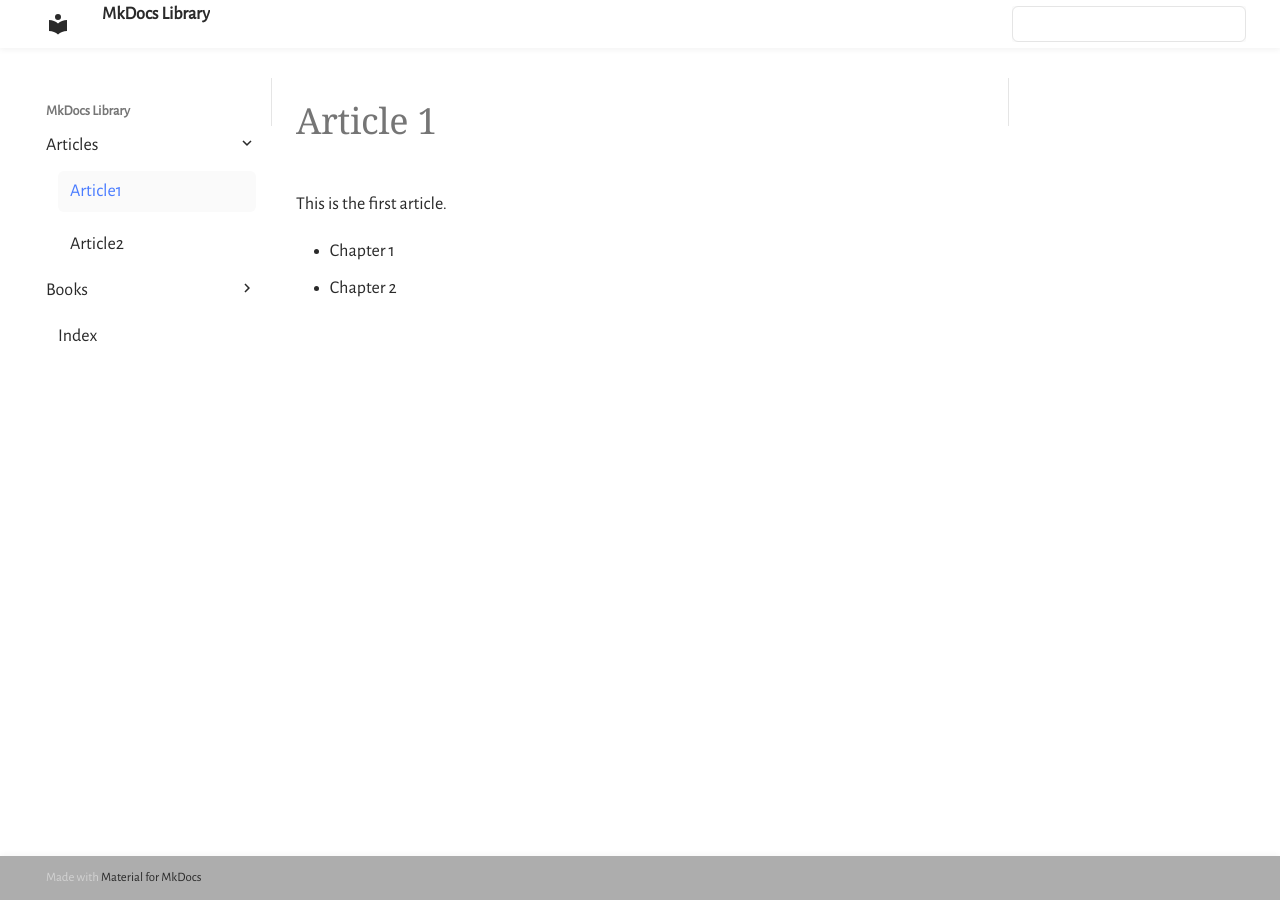
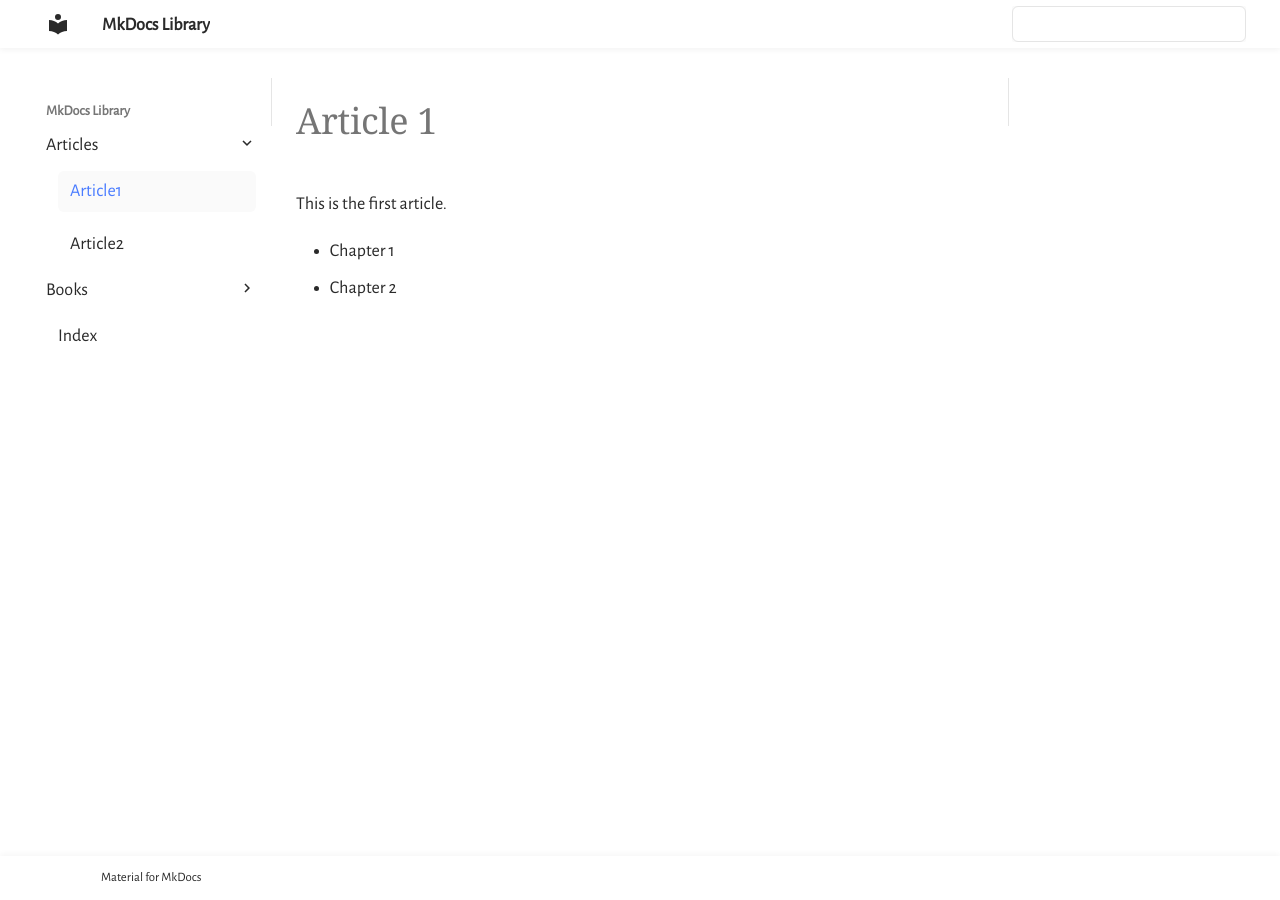
Before and after one commit to padiks/docs, an MkDocs documentation site: the page built from docs/articles/article1.md, in a window 1280 px wide. Built offline with MkDocs 1.6.1 and Material for MkDocs 9.7.7, drawn with Linux system fonts in a browser that asks for light colours; some web fonts are replaced.

Commit message:
Add files via upload

```diff
--- a/docs/css/custom.css
+++ b/docs/css/custom.css
@@ -185,3 +185,35 @@ pre code {
     display: block;
     overflow-x: auto;
 }
+
+/* --------------------------
+   Fix navbar title vertical alignment
+   -------------------------- */
+.md-header__title {
+    line-height: 1.2;
+    padding-top: 15px;
+}
+
+/* --------------------------
+   Footer styling to match navbar
+   -------------------------- */
+.md-footer,
+.md-footer__inner,
+.md-footer .md-typeset,
+.md-footer .md-nav__link,
+.md-footer a {
+    background-color: #ffffff !important;
+    color: var(--light-text) !important;
+    border-top: 0px solid var(--light-border);
+}
+
+.md-footer a:hover {
+    color: var(--light-accent) !important;
+    text-decoration: none;
+}
+
+.md-footer,
+.md-footer__inner {
+    box-shadow: 0 -2px 6px rgba(0, 0, 0, 0.04);
+    z-index: 10;
+}
```
Also changed, not shown: docs/css/material-light.css (+32 -0 lines).
